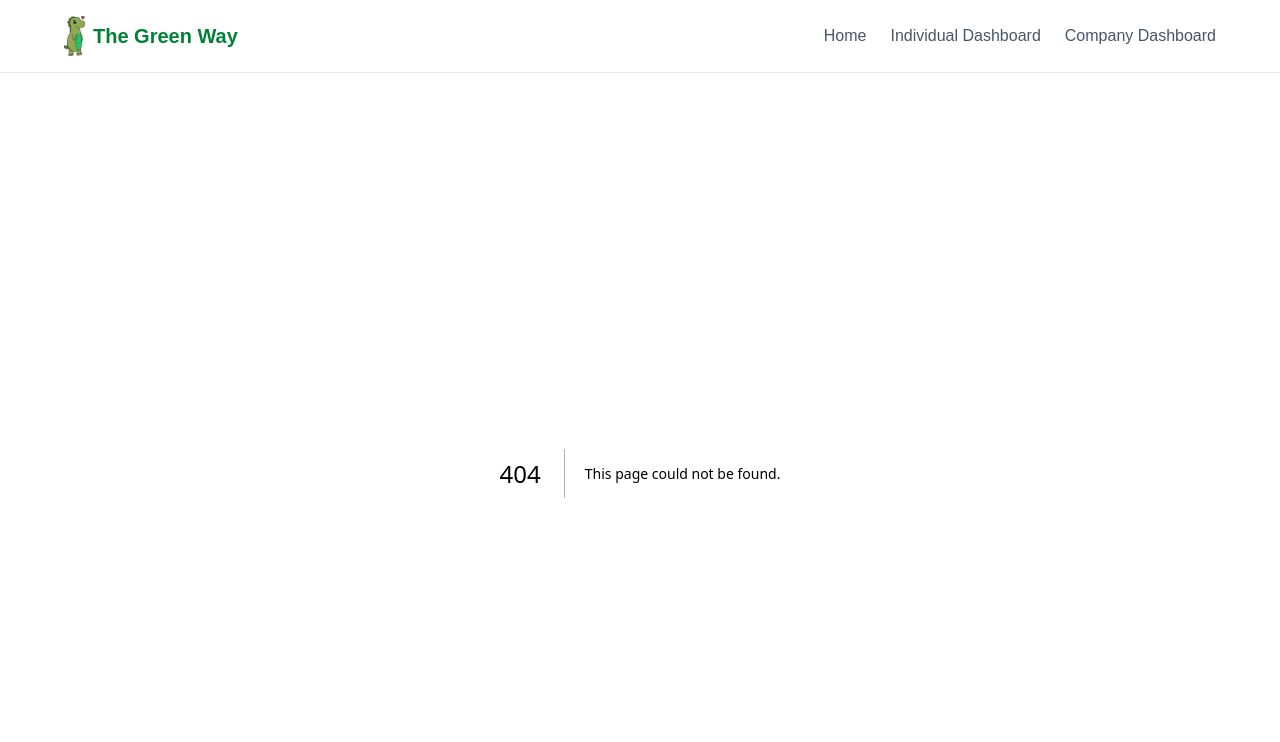
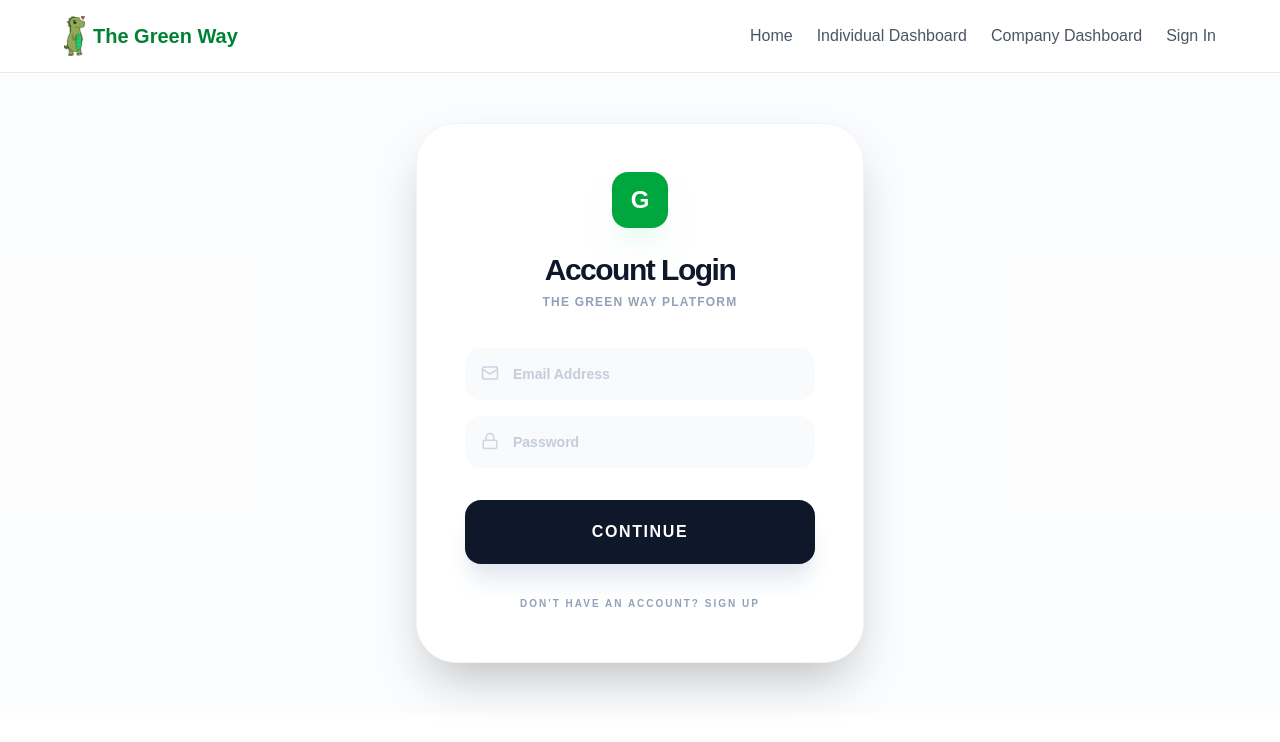
Before and after one commit to Eco-Navigation/FinalSubmissionGroupA, a Next.js app in the folder website/: page /auth in a window 1280 px wide. Before the commit this address had no page. Shown: the top 742 px of the page. Built offline with nearby package versions, Linux system fonts and the light colour scheme.

Commit message:
Add login page to the site

```diff
--- /dev/null
+++ b/website/app/auth/page.tsx
@@ -0,0 +1,142 @@
+"use client";
+
+import React, { useState } from 'react';
+import { Mail, Lock, User, UserPlus, ChevronRight } from 'lucide-react';
+
+const supabaseUrl = process.env.NEXT_PUBLIC_SUPABASE_URL!;
+const supabaseAnonKey = process.env.NEXT_PUBLIC_SUPABASE_ANON_KEY!;
+
+const getHeaders = () => ({
+  'apikey': supabaseAnonKey,
+  'Content-Type': 'application/json'
+});
+
+/**
+ * Standalone AuthPage Component
+ * Handles login and registration via direct Supabase REST/Auth API calls.
+ * Uses standard window.location for redirection to avoid library resolution issues.
+ */
+export default function AuthPage() {
+  const [mode, setMode] = useState<'login' | 'signup'>('login');
+  const [email, setEmail] = useState('');
+  const [password, setPassword] = useState('');
+  const [firstName, setFirstName] = useState('');
+  const [lastName, setLastName] = useState('');
+  const [error, setError] = useState('');
+  const [loading, setLoading] = useState(false);
+
+  const handleSubmit = async (e: React.FormEvent) => {
+    e.preventDefault();
+    setLoading(true);
+    setError('');
+
+    try {
+      const endpoint = mode === 'signup' ? '/auth/v1/signup' : '/auth/v1/token?grant_type=password';
+      const body = mode === 'signup'
+        ? { email, password, data: { first_name: firstName, last_name: lastName } }
+        : { email, password };
+
+      const res = await fetch(`${supabaseUrl}${endpoint}`, {
+        method: 'POST',
+        headers: getHeaders(),
+        body: JSON.stringify(body)
+      });
+
+      const data = await res.json();
+
+      if (!res.ok) {
+        throw new Error(data.error_description || data.msg || 'Authentication failed');
+      }
+
+      if (mode === 'signup') {
+        setError('Verification email sent! Please check your inbox.');
+      } else {
+        // Save session locally for the dashboard to pick up
+        localStorage.setItem('supabase.auth.token', JSON.stringify(data));
+
+        // Redirect to the individual dashboard using standard browser API
+        // This is safer for environment resolution and works perfectly in Next.js
+        window.location.href = '/dashboard';
+      }
+    } catch (err: any) {
+      setError(err.message);
+    } finally {
+      setLoading(false);
+    }
+  };
+
+  return (
+    <div className="min-h-[80vh] flex items-center justify-center p-6 bg-slate-50/50">
+      <div className="w-full max-w-md bg-white rounded-[2.5rem] shadow-2xl p-12 border border-slate-100">
+        <div className="mb-10 text-center">
+          <div className="w-14 h-14 bg-green-600 rounded-2xl flex items-center justify-center text-white font-black text-2xl mx-auto mb-6 shadow-xl shadow-green-100/50">G</div>
+          <h2 className="text-3xl font-black text-slate-900 tracking-tighter mb-2">
+            {mode === 'login' ? 'Account Login' : 'Create Profile'}
+          </h2>
+          <p className="text-slate-400 text-xs font-bold uppercase tracking-widest leading-none">The Green Way Platform</p>
+        </div>
+
+        <form onSubmit={handleSubmit} className="space-y-4">
+          {mode === 'signup' && (
+            <div className="grid grid-cols-2 gap-4 animate-in slide-in-from-top-2 duration-300">
+              <input
+                type="text"
+                placeholder="First Name"
+                className="w-full px-5 py-4 bg-slate-50 rounded-2xl border-none text-slate-400 text-sm font-bold focus:ring-2 focus:ring-green-500"
+                onChange={e => setFirstName(e.target.value)}
+                required
+              />
+              <input
+                type="text"
+                placeholder="Last Name"
+                className="w-full px-5 py-4 bg-slate-50 rounded-2xl border-none text-slate-400 text-sm font-bold focus:ring-2 focus:ring-green-500"
+                onChange={e => setLastName(e.target.value)}
+                required
+              />
+            </div>
+          )}
+          <div className="relative">
+            <Mail className="absolute left-4 top-4 text-slate-300" size={18} />
+            <input
+              type="email"
+              placeholder="Email Address"
+              className="w-full pl-12 pr-5 py-4 bg-slate-50 rounded-2xl border-none text-slate-400 text-sm font-bold focus:ring-2 focus:ring-green-500"
+              onChange={e => setEmail(e.target.value)}
+              required
+            />
+          </div>
+          <div className="relative">
+            <Lock className="absolute left-4 top-4 text-slate-300" size={18} />
+            <input
+              type="password"
+              placeholder="Password"
+              className="w-full pl-12 pr-5 py-4 bg-slate-50 rounded-2xl border-none text-slate-400 text-sm font-bold focus:ring-2 focus:ring-green-500"
+              onChange={e => setPassword(e.target.value)}
+              required
+            />
+          </div>
+
+          {error && (
+            <p className="text-[10px] font-black text-rose-500 uppercase tracking-widest bg-rose-50 p-4 rounded-xl border border-rose-100">
+              {error}
+            </p>
+          )}
+
+          <button
+            disabled={loading}
+            className="w-full bg-slate-900 text-white p-5 rounded-2xl font-black uppercase tracking-widest hover:bg-slate-800 transition-all shadow-xl shadow-slate-200 mt-4 disabled:opacity-50"
+          >
+            {loading ? 'Processing...' : (mode === 'login' ? 'Continue' : 'Sign Up')}
+          </button>
+        </form>
+
+        <button
+          onClick={() => setMode(mode === 'login' ? 'signup' : 'login')}
+          className="w-full mt-8 text-[10px] font-black text-slate-400 uppercase tracking-[0.2em] hover:text-green-600 transition-colors"
+        >
+          {mode === 'login' ? "Don't have an account? Sign Up" : 'Back to login'}
+        </button>
+      </div>
+    </div>
+  );
+}
--- a/website/app/dashboard/page.tsx
+++ b/website/app/dashboard/page.tsx
@@ -108,7 +108,7 @@ const groupTripsByMonth = (trips: Trip[]) => {
 export default function DashboardPage() {
   const [trips, setTrips] = useState<Trip[]>([]);
   const [loading, setLoading] = useState(true);
-  const DUMMY_USER_ID = 3;
+  const DUMMY_USER_ID = '00000000-0000-0000-0000-000000000000';
 
   useEffect(() => {
     const fetchTrips = async () => {
--- a/website/components/NavBar.tsx
+++ b/website/components/NavBar.tsx
@@ -30,6 +30,12 @@ export default function NavBar() {
           >
             Company Dashboard
           </Link>
+          <Link
+            href="/auth"
+            className="text-gray-600 hover:text-green-600 font-medium transition-colors"
+          >
+            Sign In
+          </Link>
         </div>
       </div>
     </nav>
```
